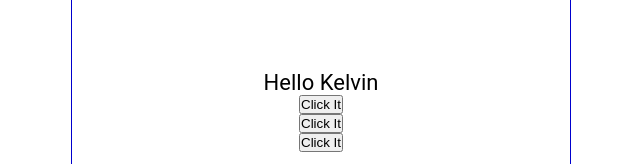
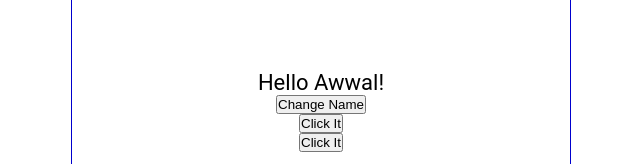
Before and after one commit to harwarl/01tuts, a React (Create React App) app: page / in a window 1280 px wide. Shown: the part 289-453 px from the top of the page, without its empty margins (319-959 px from the left). Built offline with nearby package versions, Linux system fonts and the light colour scheme.

Commit message:
using set State

```diff
--- a/src/Content.js
+++ b/src/Content.js
@@ -1,31 +1,31 @@
 import React from 'react'
+import { useState } from 'react';
 
 const Content = () => {
+
+    const [name, setName] = useState('Awwal');
     const handleChangeName = () => {
         const names = ['Bob', 'Mathew', 'Kelvin'];
         const int = Math.floor(Math.random() * 3);
-        return names[int];
+        setName(names[int]);
     }
-    const handleClick = () =>{
-        console.log('You Clicked It')
-    }
+    // const handleClick = () =>{
+    //     console.log('You Clicked It')
+    // }
     const handleClick2 = (name) =>{
         console.log(`${name} was clicked`)
     }
     const handleClick3 = (e) =>{
         console.log(e.target.innerText)
     }
-    const handleClick4 = (name) =>{
-        console.log(`${name} Clicked It`)
-    }
 
     return (
         <main>
-            <p onDoubleClick={() => handleClick4(handleChangeName())}>
-                Hello {handleChangeName()}
+            <p>
+                Hello {name}!
             </p>
-            <button onClick={handleClick}>
-                Click It
+            <button onClick={handleChangeName}>
+                Change Name
             </button>
             <button onClick={()=>handleClick2('Dave')}>
                 Click It
```
